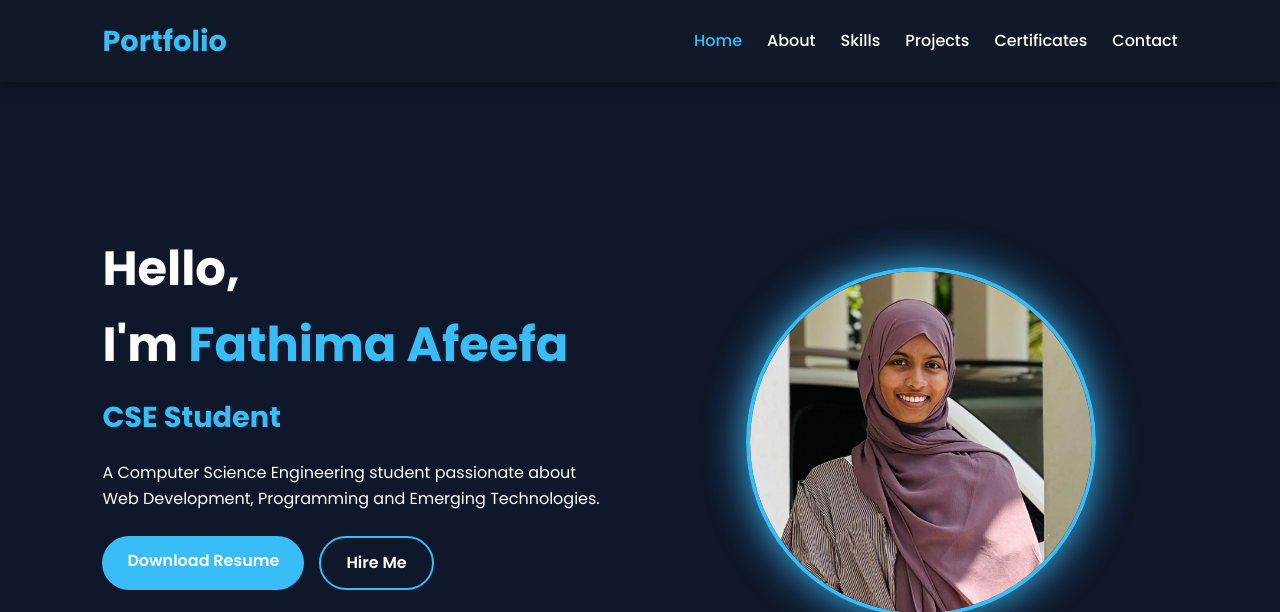
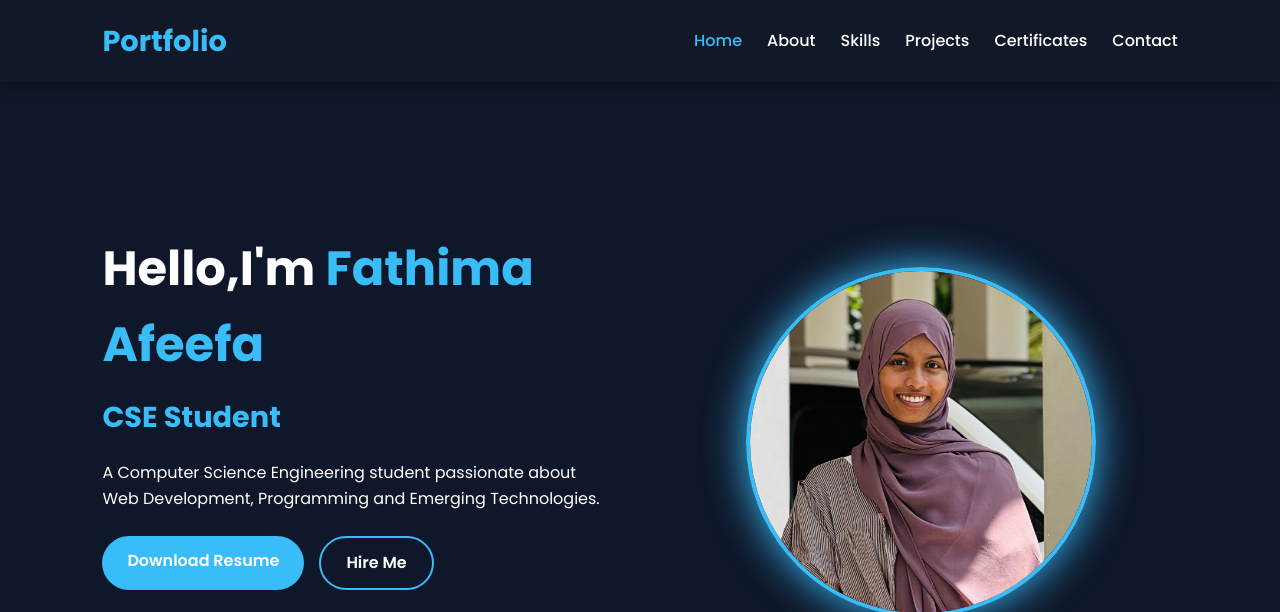
Before and after one commit to Afee188/Afee188.github.io, a plain HTML site: page index.html in a window 1280 px wide. Shown: the top 612 px of the page. Drawn offline with Linux system fonts and the light colour scheme.

Commit message:
Fix HTML formatting and structure

```diff
--- a/index.html
+++ b/index.html
@@ -36,8 +36,7 @@
 
     <div class="hero-content">
 
-        <h1>Hello,<br>
-            I'm <span>Fathima Afeefa</span></h1>
+        <h1>Hello,I'm <span>Fathima Afeefa</span></h1>
 
         <h2><span id="typing"></span></h2>
 
```
